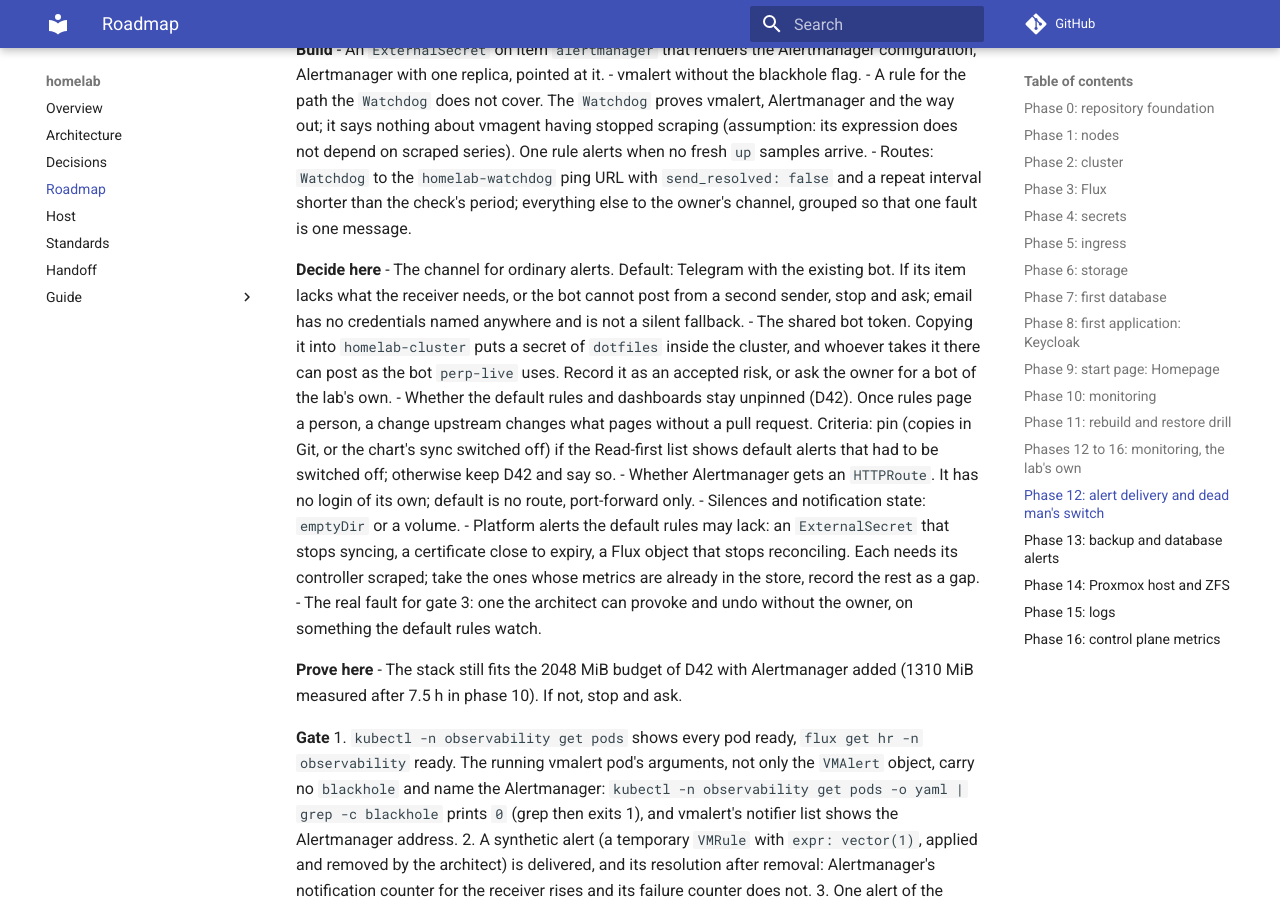
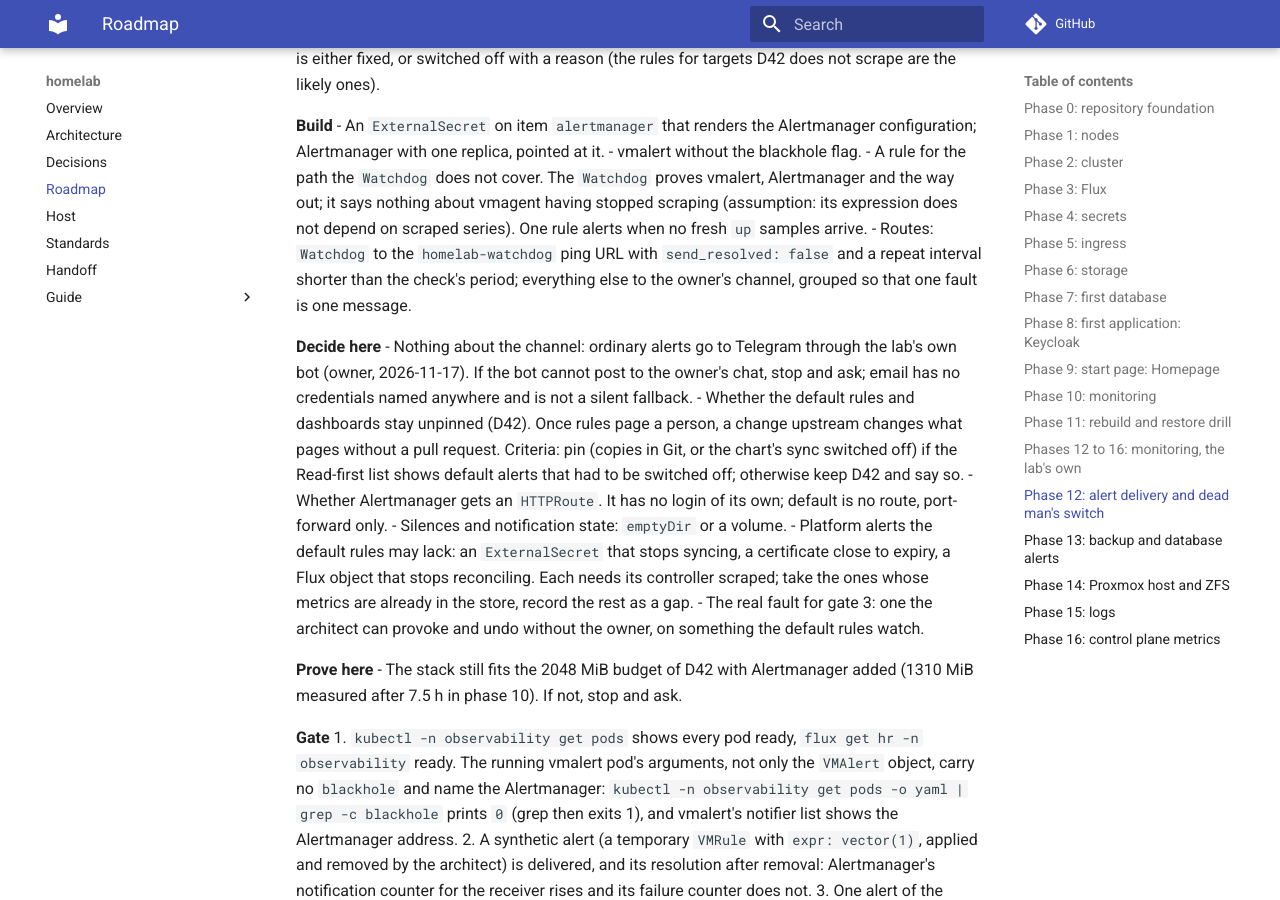
Before and after one commit to msavdert/homelab, an MkDocs documentation site: the page built from docs/roadmap.md, in a window 1280 px wide and 900 px high, scrolled down 17462 px. Built offline with MkDocs 1.6.1 and Material for MkDocs 9.7.7, drawn with Linux system fonts in a browser that asks for light colours; comment, search, counter and statistics services are not loaded; some of the changed text lies outside the part shown.

Commit message:
docs(roadmap): phase 12 uses a Telegram bot of the lab's own (#61)
Phase 12 sends ordinary alerts through a Telegram bot of the lab's own
(owner, 2026-11-17). The architect tells the owner when the phase
reaches the receiver; the owner then creates the bot. The bot
`perp-live` uses is no longer copied into the cluster vault, so the
shared-token choice is gone.

Docs only. `mise run check` passes. Audit: light (roadmap prose
recording an owner decision).

🤖 Generated with [Claude Code](https://claude.com/claude-code)

https://claude.ai/code/session_01FLhVtH1nv7Mzxco7LXgcm7

Co-authored-by: msavdert <msavdert@users.noreply.github.com>
Co-authored-by: Claude Fable 5.2 <noreply@anthropic.com>

```diff
--- a/docs/roadmap.md
+++ b/docs/roadmap.md
@@ -852,9 +852,14 @@ and Alertmanager is off (D42); the whole stack sits in the cluster it
 watches, on one host.
 
 **Needs from the owner**
-- Nothing new (owner, 2026-11-17: the owner prepares nothing for this
-  phase, the note in phase 11 included, and the plan is followed as
-  written). The phase reuses what the owner already runs for
+- One thing, asked for when the phase reaches it and not before (owner,
+  2026-11-17): a Telegram bot of the lab's own. When the receiver is
+  the next thing to build, the architect tells the owner; the owner
+  creates the bot, sends it one message so that it may answer, and
+  gives the token and chat id, or the name of the item holding them.
+  Everything else in the phase goes on meanwhile and the owner prepares
+  nothing else, the note in phase 11 included. The rest reuses what the
+  owner already runs for
   `perp-live` on the agent box, read in that repository on 2026-11-17
   (`docs/decisions/0002-canary-monitoring.md`,
   `docs/operations/monitoring.md`, `src/perplive/alarm.py`):
@@ -863,10 +868,10 @@ watches, on one host.
     `dotfiles`; `perp-live` creates its checks through the management
     API and pings `hc-ping.com/<ping key>/<slug>`. Its dead man's check
     alarms by email and a Bark push, both outside the host.
-  - Notification: Alertmanager's own Telegram receiver with the bot
-    `perp-live` pushes through (item `Hermes`, vault `dotfiles`), or
-    email. Unverified: the fields of that item and that the bot may
-    post to the owner's chat from a second sender.
+  - Notification: Alertmanager's own Telegram receiver with the lab's
+    new bot. The bot `perp-live` pushes through (item `Hermes`, vault
+    `dotfiles`) is not used, so no secret of `dotfiles` is copied into
+    the cluster.
 - The architect creates one check, `homelab-watchdog` (tag `homelab`),
   and attaches the channels the `perp-live` check has; which those are
   is read from the account, not from `perp-live`'s code, where the owner
@@ -933,14 +938,10 @@ watches, on one host.
   to the owner's channel, grouped so that one fault is one message.
 
 **Decide here**
-- The channel for ordinary alerts. Default: Telegram with the existing
-  bot. If its item lacks what the receiver needs, or the bot cannot
-  post from a second sender, stop and ask; email has no credentials
-  named anywhere and is not a silent fallback.
-- The shared bot token. Copying it into `homelab-cluster` puts a secret
-  of `dotfiles` inside the cluster, and whoever takes it there can post
-  as the bot `perp-live` uses. Record it as an accepted risk, or ask the
-  owner for a bot of the lab's own.
+- Nothing about the channel: ordinary alerts go to Telegram through the
+  lab's own bot (owner, 2026-11-17). If the bot cannot post to the
+  owner's chat, stop and ask; email has no credentials named anywhere
+  and is not a silent fallback.
 - Whether the default rules and dashboards stay unpinned (D42). Once rules
   page a person, a change upstream changes what pages without a pull
   request. Criteria: pin (copies in Git, or the chart's sync switched off)
```
